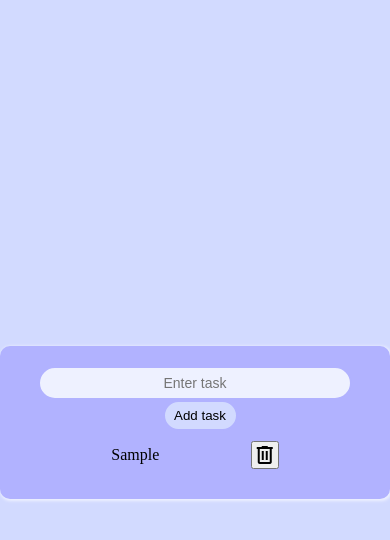
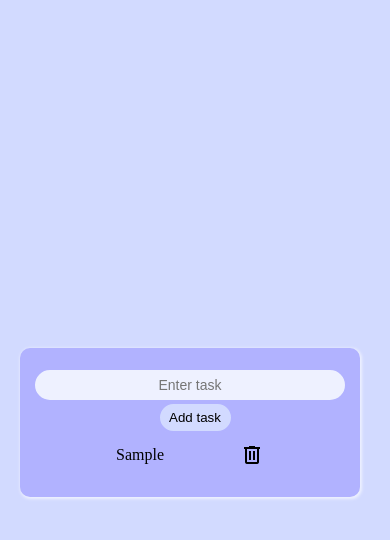
Before and after one commit to sasimopuri/todolist, a plain HTML site: page index.html in a window 390 px wide. Both pictures are taken after typing "Sample" into the empty fields and a click on the button "Add task". Drawn offline with nearby package versions, Linux system fonts and the light colour scheme.

Commit message:
Mobile responsive

```diff
--- a/style.css
+++ b/style.css
@@ -24,6 +24,7 @@ body{
     padding: 20px;
     border-radius: 10px;
     box-shadow: 1px 1px 3px 1px #EEF1FF;
+
 }
 
 .containertask{
@@ -91,3 +92,23 @@ body{
     flex-wrap: wrap;
 
 }
+
+.material-symbols-outlined:hover{
+    cursor: pointer;
+}
+.material-symbols-outlined{
+    background-color: #B1B2FF;
+    border: none;
+}
+
+
+@media screen and (min-width:320px) and (max-width:450px) {
+    .container{
+        min-width: 300px;
+        margin-right: 10px;
+        display: flex;
+        justify-content: center;
+        align-items: center;
+    }
+
+}
```
Also changed, not shown: index.html (+1 -0 lines).
